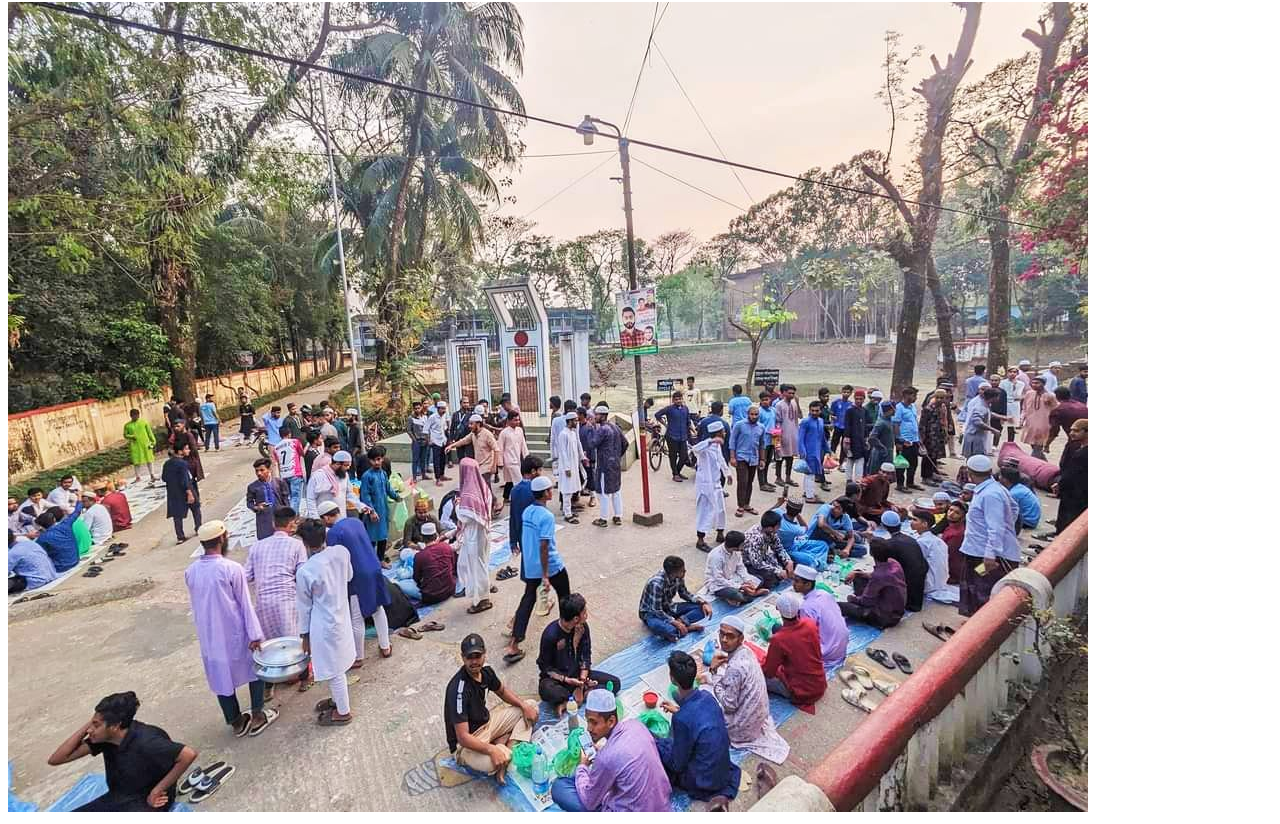
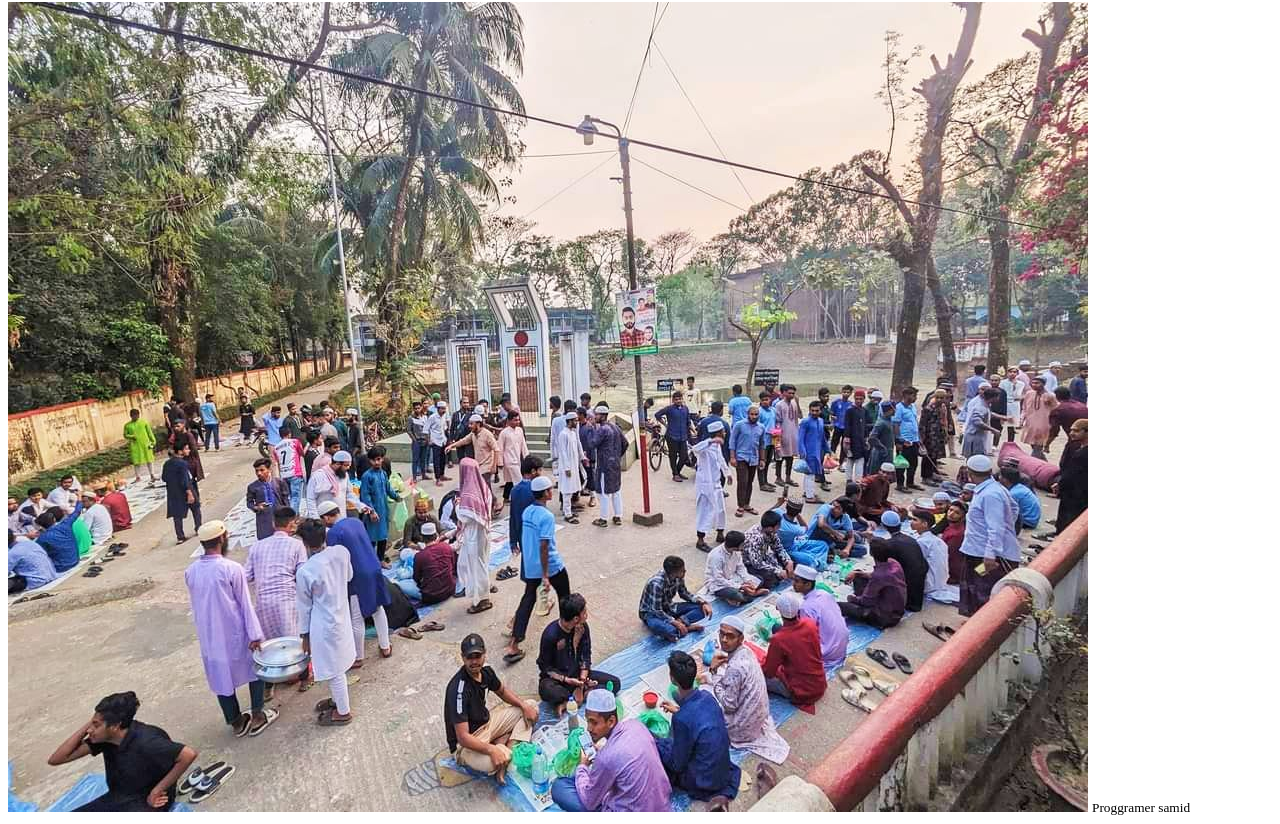
Before and after one commit to samidzaman/Samid-repo, a plain HTML site: page index.html in a window 1280 px wide. Shown: the part 2211-3035 px from the top of the page. Drawn offline with Linux system fonts and the light colour scheme.

```diff
--- a/index.html
+++ b/index.html
@@ -11,5 +11,6 @@
     <p>Lorem ipsum dolor sit amet, consectetur adipisicing elit. Quam harum ex ratione error, nemo dignissimos quis quisquam rem neque quaerat?</p>
     <img src="jaflongpic.jpg" alt="">
     <img src="samid iftar.jpg" alt="">
+    <small>Proggramer samid</small>
 </body>
 </html>
```
